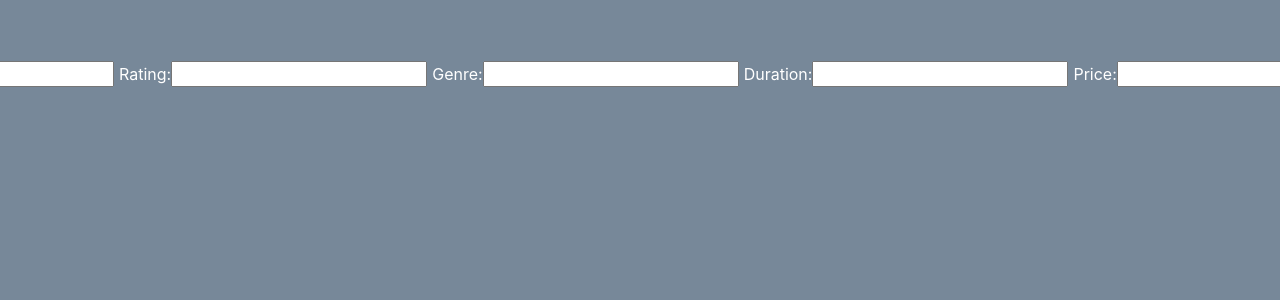
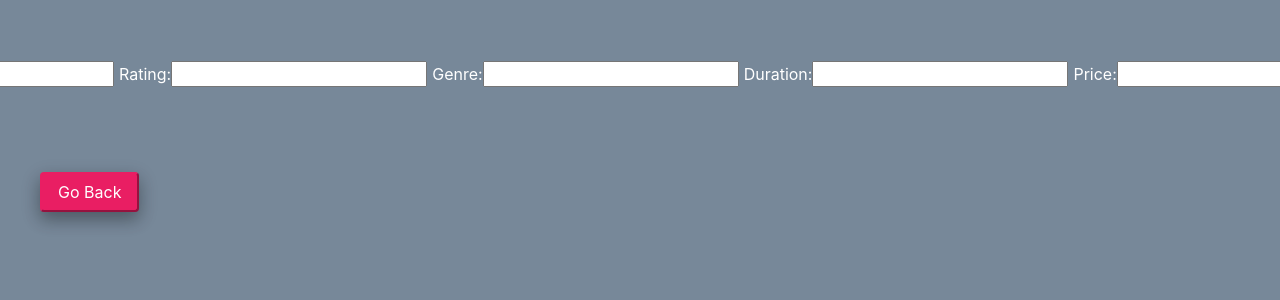
Before and after one commit to MAIsmail1/Action_FrontEnd, a React (Create React App) app: page /employee-login/add_new_movie in a window 1280 px wide. Shown: the top 300 px of the page. Built offline with nearby package versions, Linux system fonts and the light colour scheme.

Commit message:
Added back buttons

```diff
--- a/src/components/managementPage/NewMovie.js
+++ b/src/components/managementPage/NewMovie.js
@@ -64,6 +64,7 @@ axios.post('http://127.0.0.1:8080/movies', {movie})
     {movie.map(movies =>
       <li key={movies.id}>{`${movies.title}|${movies.rating}|${movies.genre}|${movies.duration}|${movies.price}`}</li>
     )}
+    <a href="javascript:window.history.back();"><button class="view_movie_button">Go Back</button></a>
     </ul>
 
 
--- a/src/components/managementPage/VenueList.js
+++ b/src/components/managementPage/VenueList.js
@@ -27,8 +27,9 @@ useEffect(() => {
        venues.map(venue =>
         <li key={venue.id}>{`${venue.id} | ${venue.name}`} <button type="submit">Show Timetable</button>
         </li>
-        )
+         )
      }
+     <a href="javascript:window.history.back();"><button class="view_movie_button">Go Back</button></a>
    </ul>
   )
 }
```
